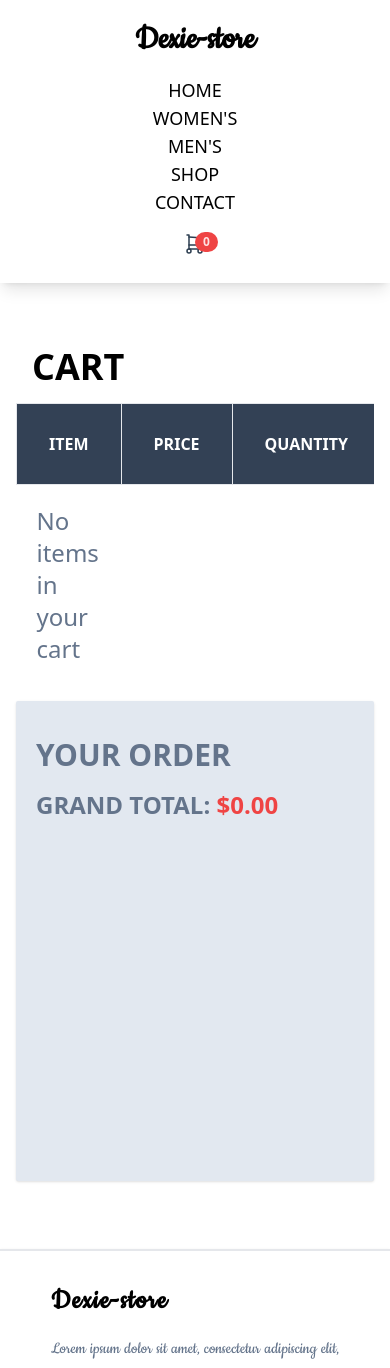
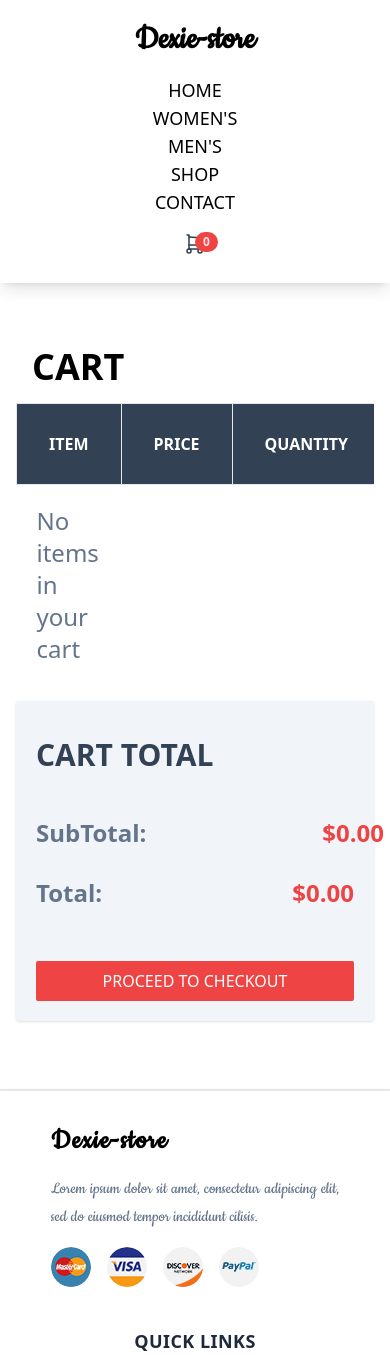
Before and after one commit to Boadzie/dexie-store, a SvelteKit app: page /cart in a window 390 px wide. Shown: the top 1368 px of the page. Built offline with nearby package versions, Linux system fonts and the light colour scheme.

Commit message:
Modify cart total section
- Make it responsive
- Add Total and SubTotal values
- Add Button that leads to a checkout(doesn't exist)

```diff
--- a/src/routes/cart/+page.svelte
+++ b/src/routes/cart/+page.svelte
@@ -34,10 +34,10 @@
 
 <section class="container mx-auto px-4  p-12">
 	<h2 class="text-4xl text-left my-4 mx-4 font-bold font-sans uppercase">Cart</h2>
-	<div class="flex lg:flex-row flex-col justify-start gap-4 w-full font-sans">
+	<div class="flex lg:flex-row flex-col justify-start gap-x-8 gap-y-4 w-full font-sans">
 		{#if $cart}
-			<div class="overflow-x-auto lg:w-5/6 w-full">
-				<table class="table-auto  shadow-md bg-white py-5 lg:mx-4">
+			<div class="overflow-x-auto lg:w-[80rem] w-full">
+				<table class="table-auto  shadow-md bg-white py-5 w-full">
 					<thead>
 						<tr class="uppercase">
 							<th class="lg:w-2/4  bg-slate-700 text-white border text-left px-8 py-4">Item</th>
@@ -115,11 +115,25 @@
 				</table>
 			</div>
 		{/if}
-		<div class="rounded-sm shadow bg-slate-200 h-[30rem] p-5 lg:w-1/2">
-			<h3 class="text-left uppercase text-3xl text-slate-500 font-bold my-4">Your Order</h3>
+		<div
+			class="rounded-sm flex flex-col justify-between shadow bg-slate-100 h-[20rem] p-5 lg:w-[4orem]"
+		>
+			<h3 class="text-left uppercase text-3xl text-slate-700 font-bold my-4">CART TOTAL</h3>
 			{#if $cart}
-				<p class="text-slate-500 text-2xl uppercase font-extrabold">
-					Grand Total: <span class="text-red-500 ">
+				<p
+					class="text-slate-500 inline-flex items-center gap-x-44 justify-between text-2xl  font-extrabold"
+				>
+					SubTotal: <span class="text-red-500 ">
+						{total().toLocaleString('en-US', {
+							style: 'currency',
+							currency: 'USD'
+						})}
+					</span>
+				</p>
+				<p
+					class="text-slate-500 inline-flex items-center gap-x-44 justify-between text-2xl  font-extrabold"
+				>
+					Total: <span class="text-red-500 ">
 						{total().toLocaleString('en-US', {
 							style: 'currency',
 							currency: 'USD'
@@ -127,6 +141,9 @@
 					</span>
 				</p>
 			{/if}
+			<button class="mt-6 focus:outline-none uppercase px-4 py-2 rounded-sm bg-red-500 text-white"
+				>Proceed to checkout</button
+			>
 		</div>
 	</div>
 </section>
```
